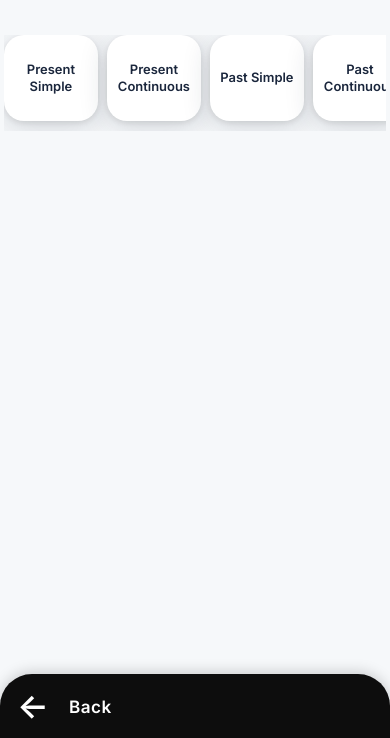
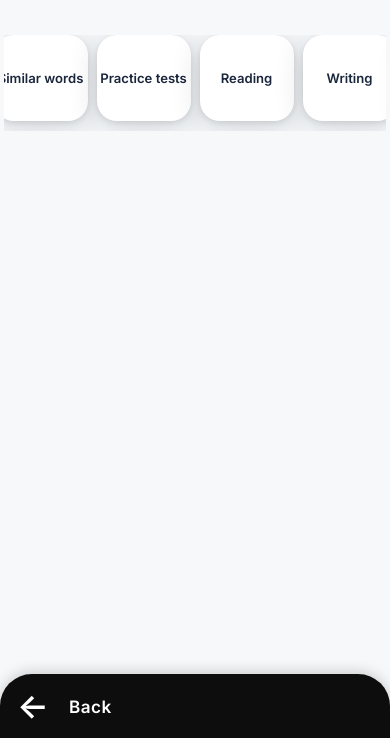
Before and after one commit to mhnashtai-prog/new-app1, a plain HTML site: page main-menu1/index.html in a window 390 px wide. Shown: the part 106-844 px from the top of the page. Drawn offline with Linux system fonts and the light colour scheme.

Commit message:
Update index.html

```diff
--- a/main-menu1/index.html
+++ b/main-menu1/index.html
@@ -3,7 +3,7 @@
 <head>
   <meta charset="UTF-8">
   <meta name="viewport" content="width=device-width,initial-scale=1.0">
-  <title>AT A GLANCE – Grammar Rules</title>
+  <title>AT A GLANCE – Main MENU</title>
   <link href="https://fonts.googleapis.com/css2?family=Inter:wght@400;500;600;700;800&display=swap" rel="stylesheet">
   <style>
     :root {
@@ -17,6 +17,7 @@
     html, body {
       margin: 0;
       padding: 0;
+      height: 100%;
       min-height: 100vh;
       background: #f6f8fa;
       font-family: 'Inter', -apple-system, BlinkMacSystemFont, 'Segoe UI', Arial, sans-serif;
@@ -58,7 +59,7 @@
     .carousel-row {
       display: flex;
       flex-direction: row;
-      justify-content: flex-start;
+      justify-content: center;
       gap: 36px;
       margin-top: 38px;
       margin-bottom: 56px;
@@ -84,14 +85,14 @@
       display: flex;
       align-items: center;
       justify-content: center;
-      font-size: 1.12rem;
+      font-size: 1.22rem;
       font-weight: 600;
       color: var(--main-blue);
       transition: box-shadow 0.18s, transform 0.14s;
       cursor: pointer;
       text-align: center;
       padding: 18px;
-      line-height: 1.35;
+      line-height: 1.4;
       user-select: none;
     }
     .card:hover {
@@ -133,7 +134,7 @@
     }
     @media (max-width: 1100px) {
       .carousel-row { gap: 24px; }
-      .card { min-width: 150px; height: 142px; font-size: 1rem; padding: 13px; }
+      .card { min-width: 150px; height: 142px; font-size: 1.05rem; padding: 13px; }
     }
     @media (max-width: 800px) {
       .title { font-size: 2.2rem;}
@@ -145,7 +146,7 @@
     }
     @media (max-width: 550px) {
       .carousel-row { gap: 9px;}
-      .card { min-width: 90px; height: 82px; font-size: 0.81rem; padding: 2px;}
+      .card { min-width: 90px; height: 82px; font-size: 0.82rem; padding: 2px;}
       .container { padding-top: 12px; }
     }
     @media (max-width:700px) {
@@ -157,23 +158,18 @@
 <body>
   <div class="container">
     <div class="title">AT A GLANCE</div>
-    <div class="subtitle">Grammar Rules</div>
+    <div class="subtitle">Language Generator</div>
     <div class="author">Majid Nashtai</div>
     <div class="carousel-row">
-      <div class="card" tabindex="0">Present Simple</div>
-      <div class="card" tabindex="0">Present Continuous</div>
-      <div class="card" tabindex="0">Past Simple</div>
-      <div class="card" tabindex="0">Past Continuous</div>
-      <div class="card" tabindex="0">Present Perfect</div>
-      <div class="card" tabindex="0">Past Perfect</div>
-      <div class="card" tabindex="0">Future Simple</div>
-      <div class="card" tabindex="0">Modal Verbs</div>
-      <div class="card" tabindex="0">Conditionals</div>
-      <div class="card" tabindex="0">Passive Voice</div>
-      <div class="card" tabindex="0">Reported Speech</div>
-      <div class="card" tabindex="0">Relative Clauses</div>
+      <div class="card" tabindex="0">Grammar rules</div>
+      <div class="card" tabindex="0">Similar words</div>
+      <div class="card" tabindex="0">Practice tests</div>
+      <div class="card" tabindex="0">Reading</div>
+      <div class="card" tabindex="0">Writing</div>
+      <div class="card" tabindex="0">Speaking</div>
     </div>
   </div>
+  <!-- Black strip footer (back arrow and label) -->
   <div class="black-strip">
     <span class="arrow">&#8592;</span>
     <span class="back-label">Back</span>
```
